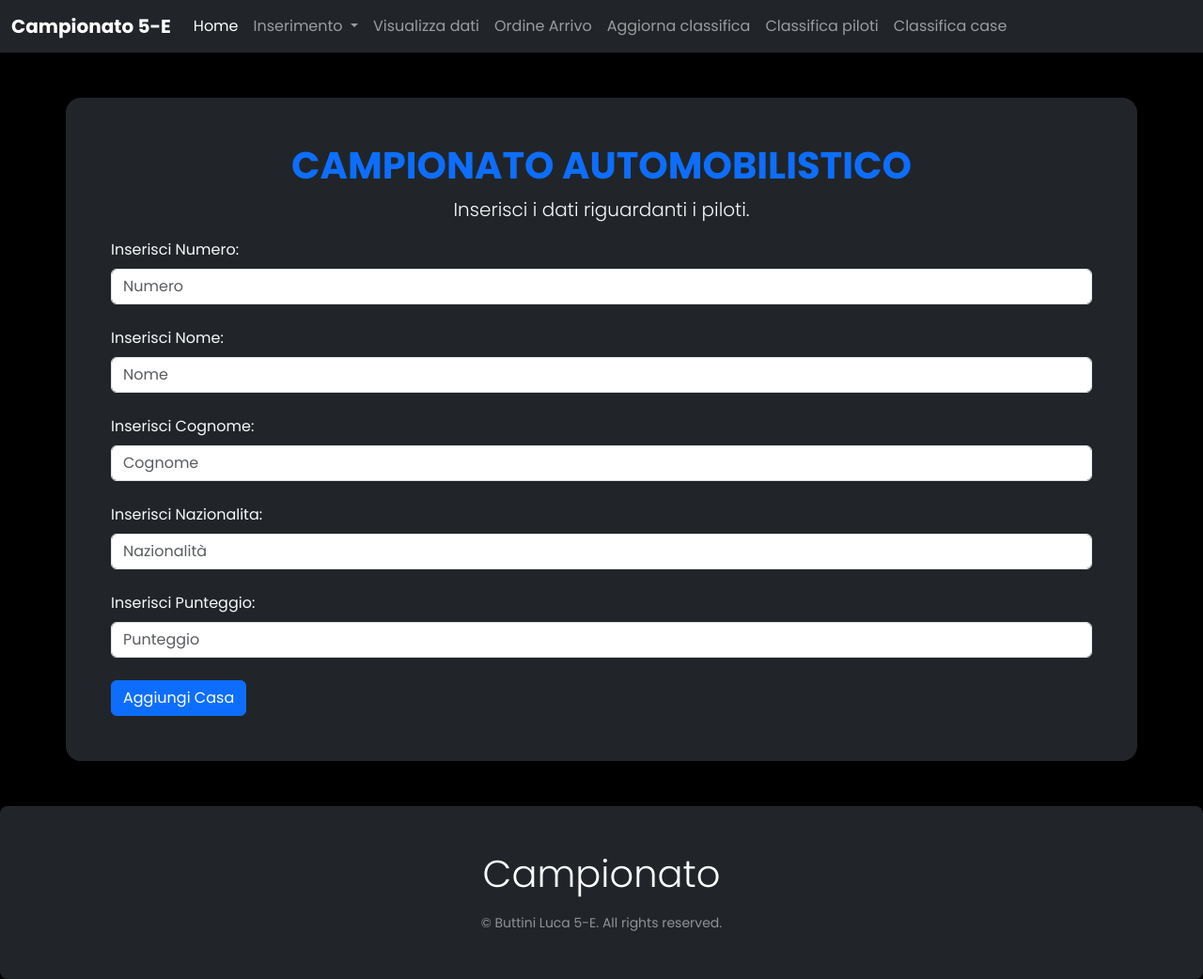
After one commit to LucaButtini/Info-5E, a PHP site: page /insert_piloti.php in a window 1280 px wide. The commit adds this page. Shown: the whole page at 94% size. Run offline with PHP 8.4, Linux system fonts and the light colour scheme.

Commit message:
Add files via upload

```diff
--- /dev/null
+++ b/PHP/PDO/prima_lez/function.php
@@ -0,0 +1,6 @@
+<?php
+//funzione per il log degli errori
+function logError(Exception $e):void{
+    error_log($e->getMessage().'---'.date('Y-m-d H:i:s'."\n"), 3,'log/database_log');
+    echo 'An error with the DB has occured'.'<br>';
+}
--- a/PHP/PDO/redirect/action_page.php
+++ b/PHP/PDO/redirect/action_page.php
@@ -6,5 +6,5 @@ $fname= $_POST['fname'];
 
 header('Location: confirm.html'); //redirect
 
-/*include('confirm_page.html');
+/*include('confirm.html');
 exit();*/ //non usiamo questo
--- a/PHP/PDO/redirect/index.php
+++ b/PHP/PDO/redirect/index.php
@@ -11,7 +11,7 @@
     <label for="fname">First name:</label><br>
     <input type="text" id="fname" name="fname" value="John"><br>
     <label for="lname">Last name:</label><br>
-    <input type="text" id="lname" name="lname" value="Doe"><br><br>
+    <input type="text" id="lname" name="lname"><br><br>
     <input type="submit" value="Submit">
 </form>
 
--- a/PHP/Progetti/Campionato/Dbconnection.php
+++ b/PHP/Progetti/Campionato/Dbconnection.php
@@ -1,11 +1,19 @@
 <?php
+require 'functions.php';
 
 class Dbconnection
 {
     private static Pdo $db;
 
-    public static function getDb(array $config):Pdo{
-        self::$db = new Pdo($config['dns'], $config['username'], $config['password'], $config['options']);
+    public static function getDb(array $config):PDO{
+        if(!isset(self::$db)) {
+            try{
+                self::$db = new PDO($config['dns'], $config['username'], $config['password'], $config['options']);
+            }catch (PDOException $e){
+                echo $e->getMessage();
+                logError($e);
+            }
+        }
         return self::$db;
     }
 }
--- /dev/null
+++ b/PHP/Progetti/Campionato/functions.php
@@ -0,0 +1,6 @@
+<?php
+//funzione per il log degli errori
+function logError(Exception $e):void{
+    error_log($e->getMessage().'---'.date('Y-m-d H:i:s'."\n"), 3,'log/database_log');
+    echo 'An error with the DB has occured'.'<br>';
+}
--- /dev/null
+++ b/PHP/Progetti/Campionato/insert_piloti.php
@@ -0,0 +1,76 @@
+<?php
+
+
+$title= 'Case automobilistiche';
+require 'header.php';
+
+require 'Dbconnection.php';
+$config = require('db_config.php');
+$db = Dbconnection::getDb($config);
+
+if($_SERVER['REQUEST_METHOD'] == 'POST'){
+
+    $numero = $_POST['numero'];
+    $nome = $_POST['nome'];
+    $cognome = $_POST['cognome'];
+    $nazionalita = $_POST['nazionalita'];
+    $punteggio = $_POST['punteggio'];
+    $nome_casa = $_POST['nome_casa'];
+
+
+    $query= "INSERT INTO campionato.piloti (numero, nome, cognome, nazionalita, punteggio, nome_casa) VALUES (:numero, :nome, :cognome, :nazionalita, :punteggio, :nome_casa)";
+
+    $stm= $db->prepare($query);
+
+    $stm->bindValue(':numero', $numero);
+    $stm->bindValue(':nome', $nome);
+    $stm->bindValue(':cognome', $cognome);
+    $stm->bindValue(':nazionalita', $nazionalita);
+    $stm->bindValue(':punteggio', $punteggio);
+    $stm->bindValue(':nome_casa', $nome_casa);
+
+    $stm->execute();
+
+    header('Location: confirm.html');
+
+    exit();
+}
+
+
+?>
+<div class="container bg-dark mt-5 p-5 text-light rounded-4">
+    <div class="text-center p-">
+        <h1 class="text-primary"><strong>CAMPIONATO AUTOMOBILISTICO</strong></h1>
+        <p class="lead">Inserisci i dati riguardanti i piloti.</p>
+    </div>
+
+    <form method="post" action="insert_piloti.php">
+        <div class="mb-4">
+            <label for="numero" class="form-label">Inserisci Numero:</label>
+            <input type="number" class="form-control" id="numero" name= "numero" placeholder="Numero" min="0" required>
+        </div>
+        <div class="mb-4">
+            <label for="nome" class="form-label">Inserisci Nome:</label>
+            <input type="text" class="form-control" id="nome" name= "nome" placeholder="Nome" required>
+        </div>
+        <div class="mb-4">
+            <label for="cognome" class="form-label">Inserisci Cognome:</label>
+            <input type="text" class="form-control" id="cognome" name= "cognome" placeholder="Cognome" required>
+        </div>
+        <div class="mb-4">
+            <label for="nazionalita" class="form-label">Inserisci Nazionalita:</label>
+            <input type="text" class="form-control" id="nazionalita" name= "nazionalita" placeholder="Nazionalità" required>
+        </div>
+        <div class="mb-4">
+            <label for="punteggio" class="form-label">Inserisci Punteggio:</label>
+            <input type="number" class="form-control" id="punteggio" name= "punteggio" placeholder="Punteggio" min="0" required>
+        </div>
+
+        <button type="submit" class="btn btn-primary"><i class="bi bi-plus-circle"></i> Aggiungi Casa</button>
+    </form>
+</div>
+
+</div>
+<?php
+require 'footer.php';
+?>
```
Also changed, not shown: PHP/PDO/prima_lez/Dbconn.php (+9 -2 lines), PHP/PDO/prima_lez/index_DB.php (+1 -7 lines), PHP/Progetti/Campionato/confirm.html (added, +20 -0 lines), PHP/Progetti/Campionato/insert_casa.php (+34 -5 lines), PHP/Progetti/Campionato/iscrizione.php (+45 -1 lines), 1 other file.
